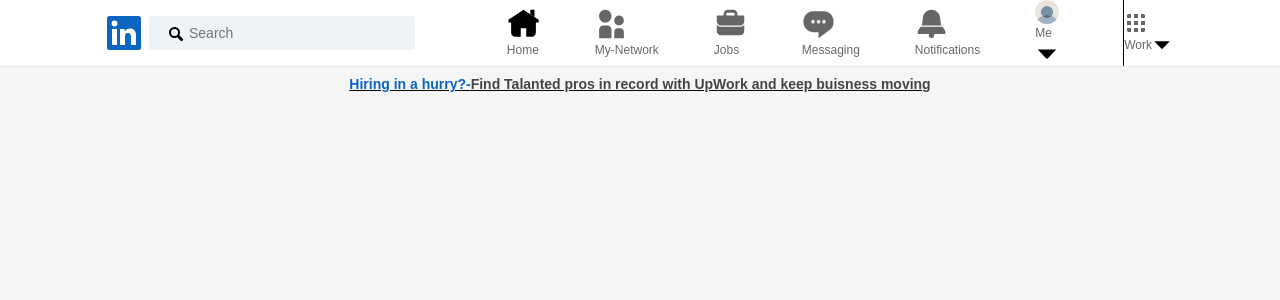
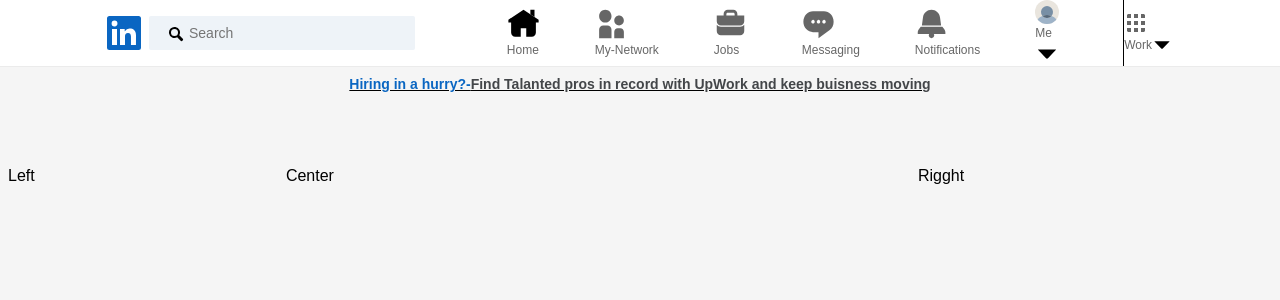
Before and after one commit to Parvin-Gasimli/Linkedin-Clone, a React (Create React App) app in the folder linkedin/: page /home in a window 1280 px wide. Shown: the top 300 px of the page. Built offline with nearby package versions, Linux system fonts and the light colour scheme.

Commit message:
Home Create the Styled components

```diff
--- a/linkedin/src/Components/Home.js
+++ b/linkedin/src/Components/Home.js
@@ -13,6 +13,11 @@ const Home = (props) => {
             Find Talanted pros in record with UpWork and keep buisness moving
           </p>
         </Section>
+        <Layout>
+          <div>Left</div>
+          <div>Center</div>
+          <div>Rigght</div>
+        </Layout>
       </Container>
     </div>
   );
@@ -51,5 +56,20 @@ const Section = styled.section`
   @media(max-width:768px){
       flex-direction: column;
       padding: 0 5px;
+
   }
 `;
+const Layout=styled.div`
+display: grid;
+grid-template-areas: "left main rightside";
+grid-template-columns: minmax(0,5fr)minmax(0,12fr) minmax(300px,7fr);
+column-gap: 25px;
+row-gap: 25px;
+grid-template-rows: auto;
+margin: 25px 0;
+@media(max-width:768px){
+  display: flex;
+  flex-direction: column;
+
+}
+`
```
